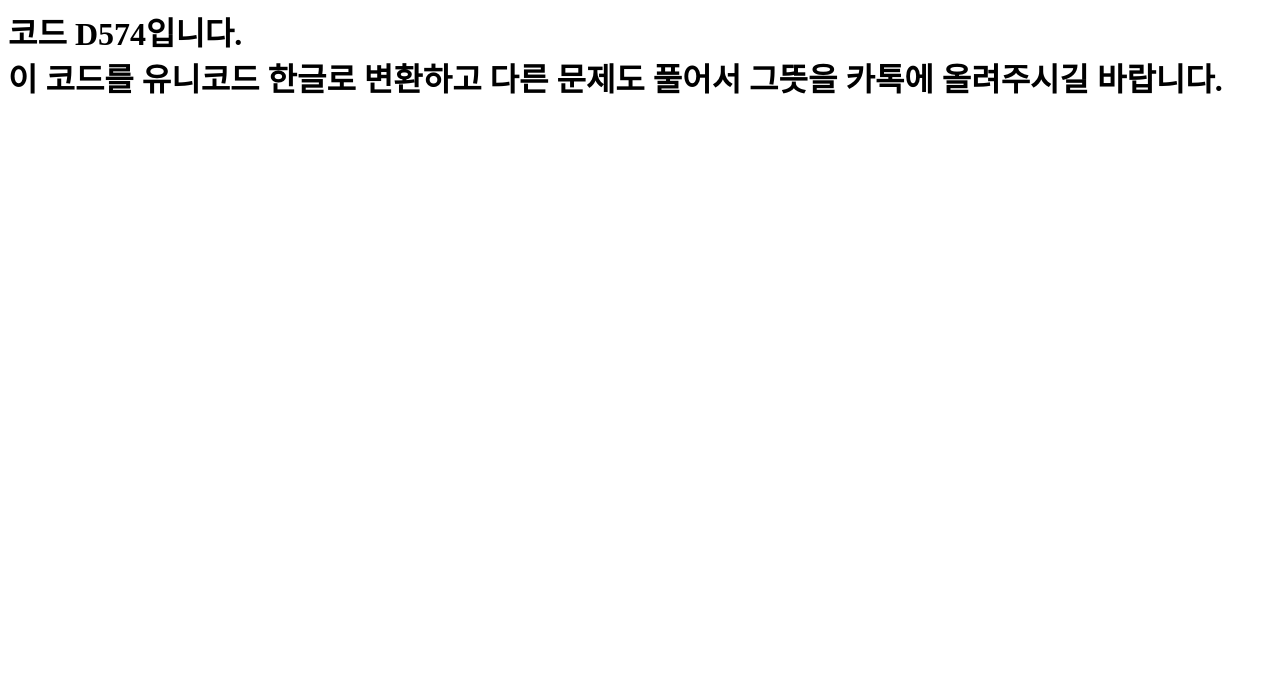
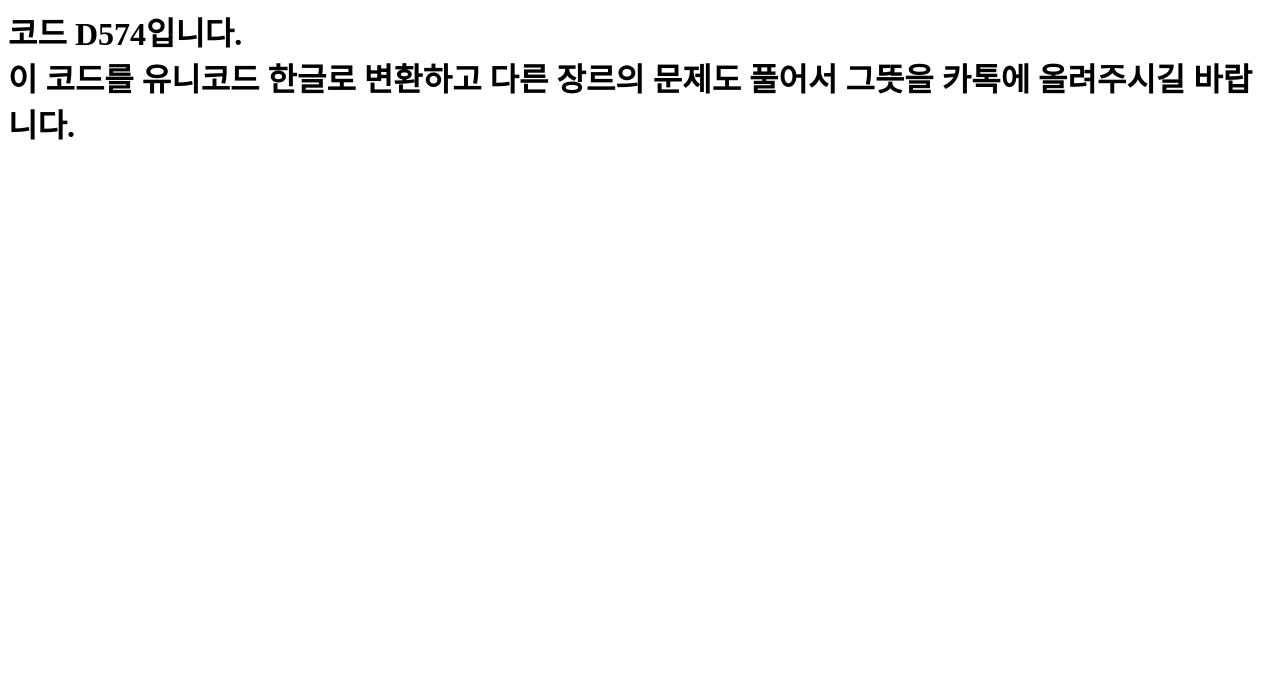
Before and after one commit to pokryeokmumchow/money6, a plain HTML site: page 4.html in a window 1280 px wide. Shown: the part 127-800 px from the top of the page. Drawn offline with Linux system fonts and the light colour scheme.

Commit message:
money6
money6

```diff
--- a/4.html
+++ b/4.html
@@ -7,6 +7,6 @@
 <body>
   <hl><h1>정답입니다. 답:4<br>해당 거래의 기초가 되는 자산의 가격변동에 따라 그 가격이 결덩되는 금융상품.</h1></h1>
 
-  <h1>코드 D574입니다.<br>이 코드를 유니코드 한글로 변환하고 다른 문제도 풀어서 그뜻을 카톡에 올려주시길 바랍니다.</h1>
+  <h1>코드 D574입니다.<br>이 코드를 유니코드 한글로 변환하고 다른 장르의 문제도 풀어서 그뜻을 카톡에 올려주시길 바랍니다.</h1>
 </body>
 </html>
```
